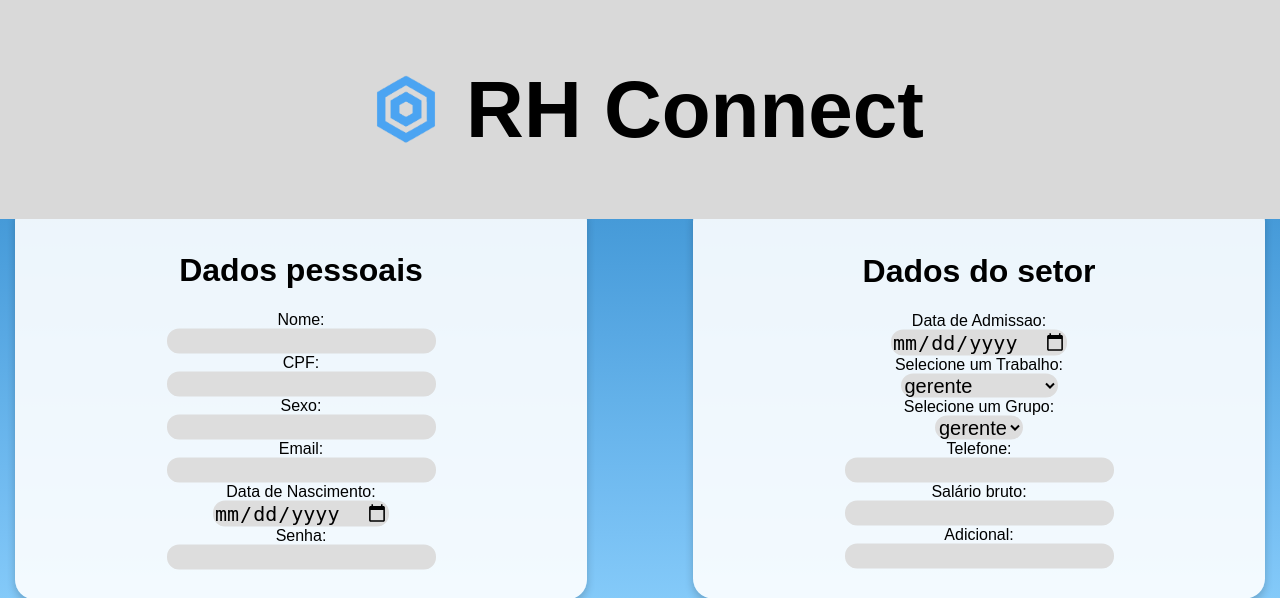
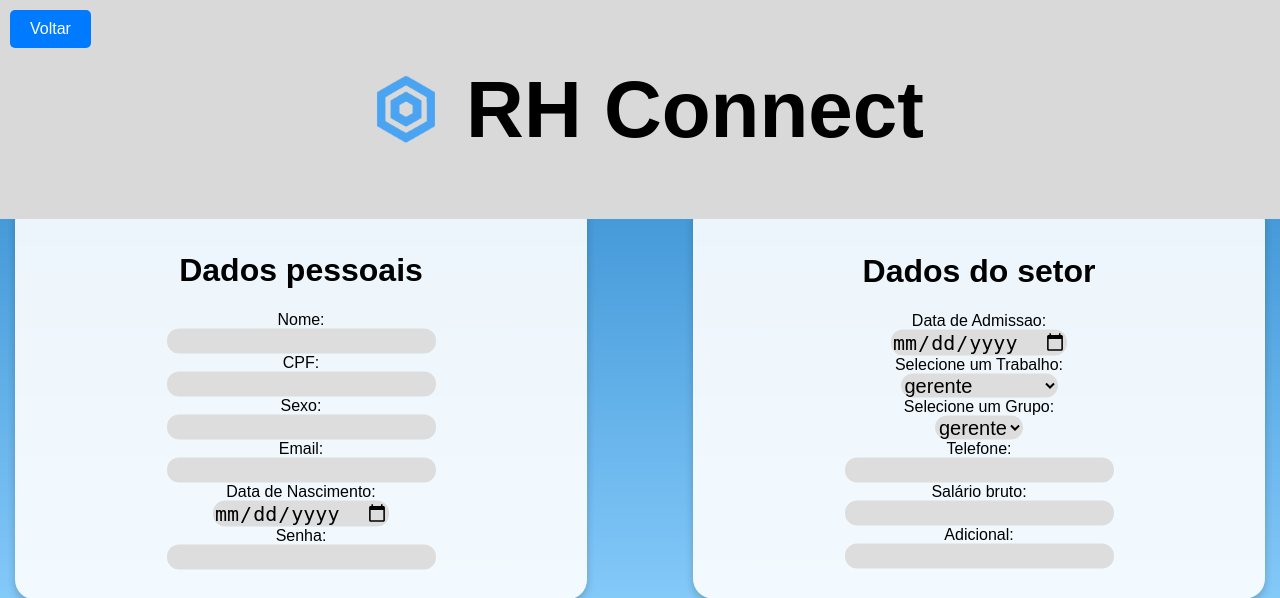
Before and after one commit to Kiritogtsa/pi, a PHP site: page /view/cadatraruser.php in a window 1280 px wide. Shown: the top 598 px of the page. Run offline with PHP 8.4, Linux system fonts and the light colour scheme; data comes from the database, SQL or seed files in the repository.

Commit message:
mais css

```diff
--- a/view/Criatrab.php
+++ b/view/Criatrab.php
@@ -39,5 +39,7 @@ $data = $_SESSION['data'];
 
 <a href="../controller/logout.php" class="logout-icon">
         <img src="imagens/saida.png" alt="Logout">
+        </a>
+        <a class="back-button" onclick="window.history.back();">Voltar</a>
 </body>
 </html>
--- a/view/arte.css
+++ b/view/arte.css
@@ -541,3 +541,22 @@ select{
 .perfil-salario td {
     background-color: #FFFFFF;
 }
+
+
+ .back-button {
+            position: fixed; /* Faz o botão ficar fixo na tela */
+            top: 10px; /* Distância do topo */
+            left: 10px; /* Distância da esquerda */
+            padding: 10px 20px;
+            font-size: 16px;
+            color: #fff;
+            background-color: #007BFF;
+            border: none;
+            border-radius: 5px;
+            cursor: pointer;
+            z-index: 1000; /* Garante que o botão fique sobre outros elementos */
+        }
+
+        .back-button:hover {
+            background-color: #0056b3;
+        }
--- a/view/buscarfuncionario.php
+++ b/view/buscarfuncionario.php
@@ -91,6 +91,8 @@ if (!empty($_SESSION['buscuser'])) {
     </div>
     <a href="../controller/logout.php" class="logout-icon">
         <img src="imagens/saida.png" alt="Logout">
+        </a>
+        <a class="back-button" onclick="window.history.back();">Voltar</a>
 </body>
 
 </html>
--- a/view/cadatraruser.php
+++ b/view/cadatraruser.php
@@ -82,6 +82,8 @@ if (empty($cargos)) {
     </div>
     <a href="../controller/logout.php" class="logout-icon">
         <img src="imagens/saida.png" alt="Logout">
+        </a>
+        <a class="back-button" onclick="window.history.back();">Voltar</a>
 </body>
 
 </html>
--- a/view/perfil.php
+++ b/view/perfil.php
@@ -66,5 +66,6 @@ $salario = $user->getissalario();
     <a href="../controller/logout.php" class="logout-icon">
         <img src="imagens/saida.png" alt="Logout">
     </a>
+        <a class="back-button" onclick="window.history.back();">Voltar</a>
 </body>
 </html>
```
Also changed, not shown: view/buscacargo.php (+6 -2 lines), view/listatrabalhos.php (+6 -3 lines).
